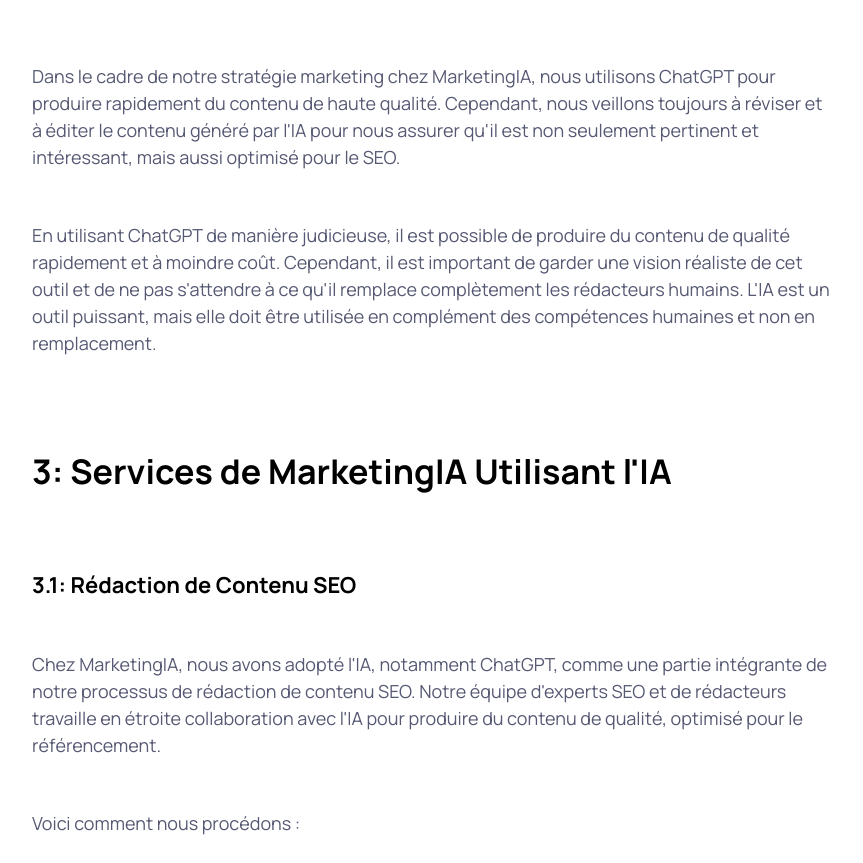
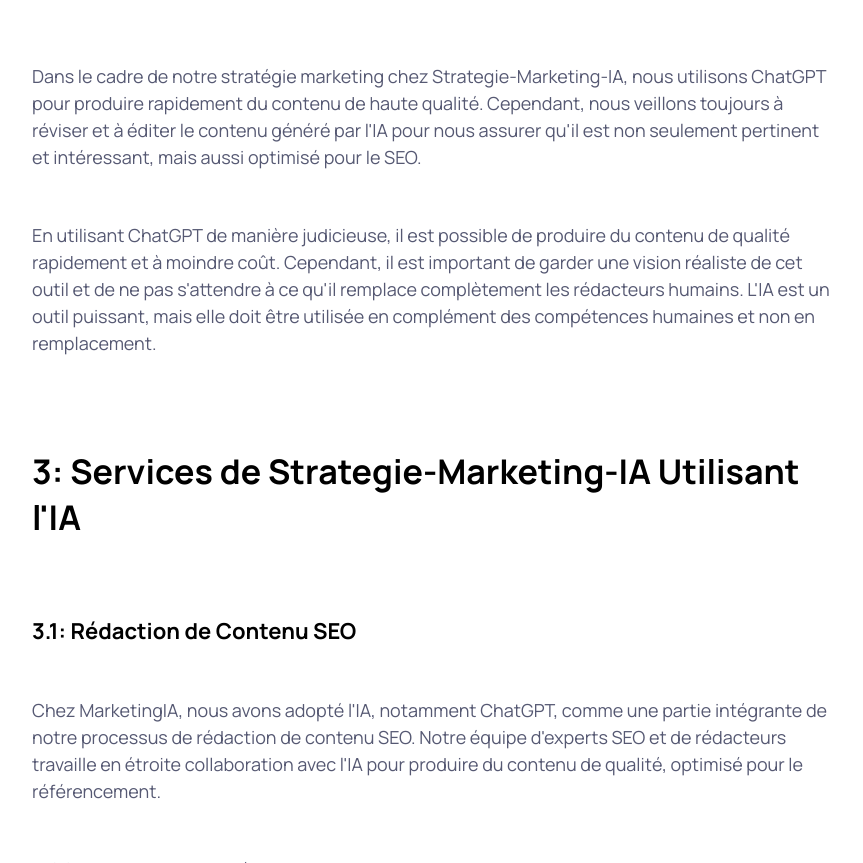
Before and after one commit to Aliben06/Strategie-Marketing-IA, a plain HTML site: page article.html in a window 1280 px wide. Shown: the part 5466-6329 px from the top of the page, without its empty margins (208-1071 px from the left). Drawn offline with Linux system fonts and the light colour scheme.

Commit message:
Update article.html

```diff
--- a/article.html
+++ b/article.html
@@ -166,9 +166,9 @@
 </tr>
 </tbody>
 </table>
-<p>Dans le cadre de notre stratégie marketing chez MarketingIA, nous utilisons ChatGPT pour produire rapidement du contenu de haute qualité. Cependant, nous veillons toujours à réviser et à éditer le contenu généré par l&#39;IA pour nous assurer qu&#39;il est non seulement pertinent et intéressant, mais aussi optimisé pour le SEO. </p>
+<p>Dans le cadre de notre stratégie marketing chez Strategie-Marketing-IA, nous utilisons ChatGPT pour produire rapidement du contenu de haute qualité. Cependant, nous veillons toujours à réviser et à éditer le contenu généré par l&#39;IA pour nous assurer qu&#39;il est non seulement pertinent et intéressant, mais aussi optimisé pour le SEO. </p>
 <p>En utilisant ChatGPT de manière judicieuse, il est possible de produire du contenu de qualité rapidement et à moindre coût. Cependant, il est important de garder une vision réaliste de cet outil et de ne pas s&#39;attendre à ce qu&#39;il remplace complètement les rédacteurs humains. L&#39;IA est un outil puissant, mais elle doit être utilisée en complément des compétences humaines et non en remplacement. </p>
-<h2 id="section-3-services-de-marketingia-utilisant-l-ia">3: Services de MarketingIA Utilisant l&#39;IA</h2>
+<h2 id="section-3-services-de-marketingia-utilisant-l-ia">3: Services de Strategie-Marketing-IA Utilisant l&#39;IA</h2>
 <h3 id="sous-section-3-1-r-daction-de-contenu-seo">3.1: Rédaction de Contenu SEO</h3>
 <p>Chez MarketingIA, nous avons adopté l&#39;IA, notamment ChatGPT, comme une partie intégrante de notre processus de rédaction de contenu SEO. Notre équipe d&#39;experts SEO et de rédacteurs travaille en étroite collaboration avec l&#39;IA pour produire du contenu de qualité, optimisé pour le référencement.</p>
 <p>Voici comment nous procédons :</p>
@@ -193,4 +193,3 @@
       <div id="footer"></div>
   </body>
 </html>
-<!-- Créé par Jonathan Roux - Utilisation interdite dans une autre formation -->
```
